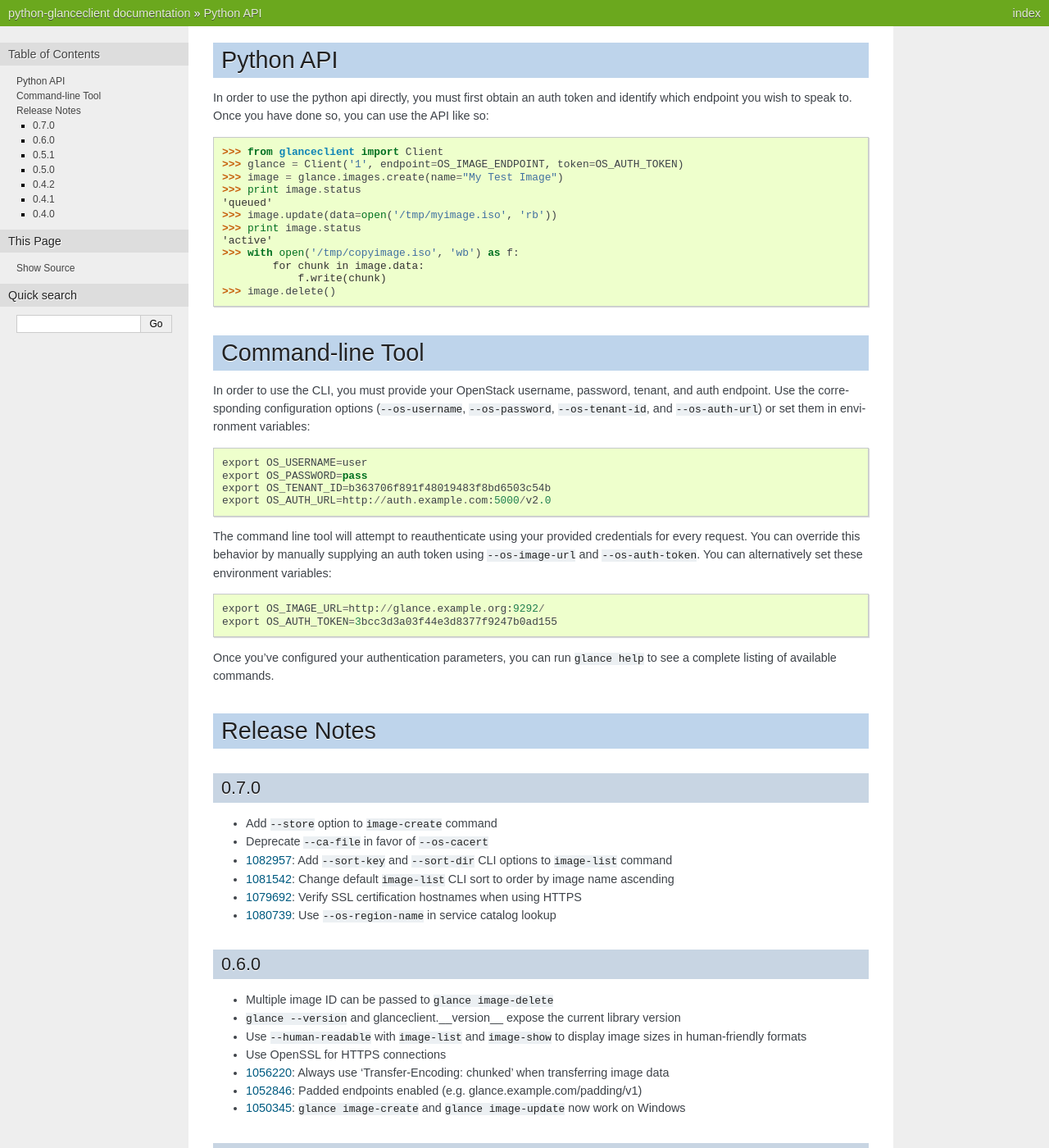
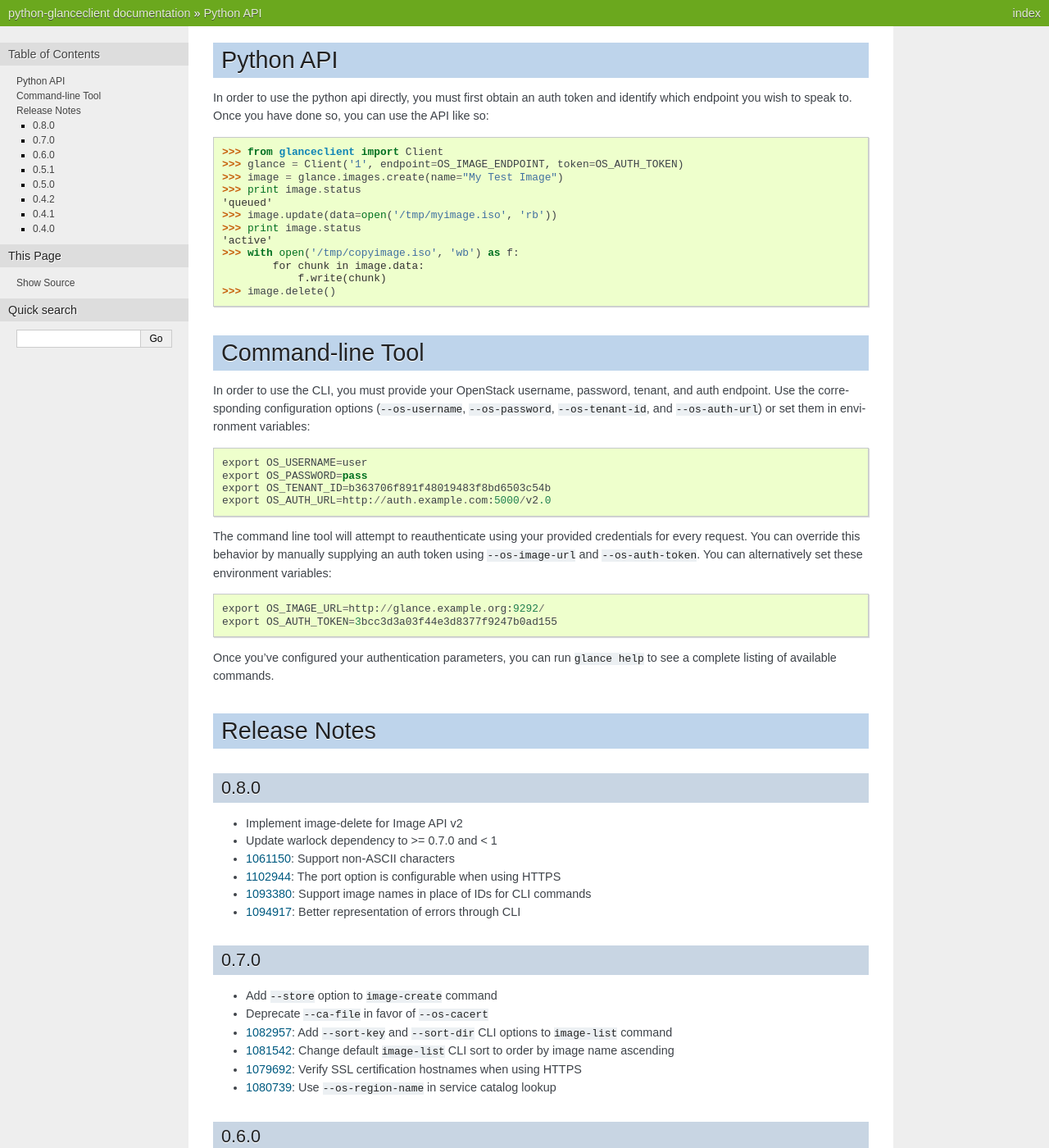
Before and after one commit to openstack/python-glanceclient, a Sphinx documentation site: the page built from doc/source/index.rst, in a window 1280 px wide and 1400 px high. Shown: the whole window at 82% size. Built offline with Sphinx 7.4.7, drawn with Linux system fonts in a browser that asks for light colours.

Commit message:
Add docs for v0.8.0
Change-Id: I86683a88466f96a8bd7e443c436b3bed19f5cfc4

```diff
--- a/doc/source/index.rst
+++ b/doc/source/index.rst
@@ -35,6 +35,21 @@
 
 Release Notes
 =============
+
+0.8.0
+-----
+
+* Implement image-delete for Image API v2
+* Update warlock dependency to >= 0.7.0 and < 1
+* 1061150_: Support non-ASCII characters
+* 1102944_: The port option is configurable when using HTTPS
+* 1093380_: Support image names in place of IDs for CLI commands
+* 1094917_: Better representation of errors through CLI
+
+.. _1061150: http://bugs.launchpad.net/python-glanceclient/+bug/1061150
+.. _1102944: http://bugs.launchpad.net/python-glanceclient/+bug/1102944
+.. _1093380: http://bugs.launchpad.net/python-glanceclient/+bug/1093380
+.. _1094917: http://bugs.launchpad.net/python-glanceclient/+bug/1094917
 
 0.7.0
 -----
```
